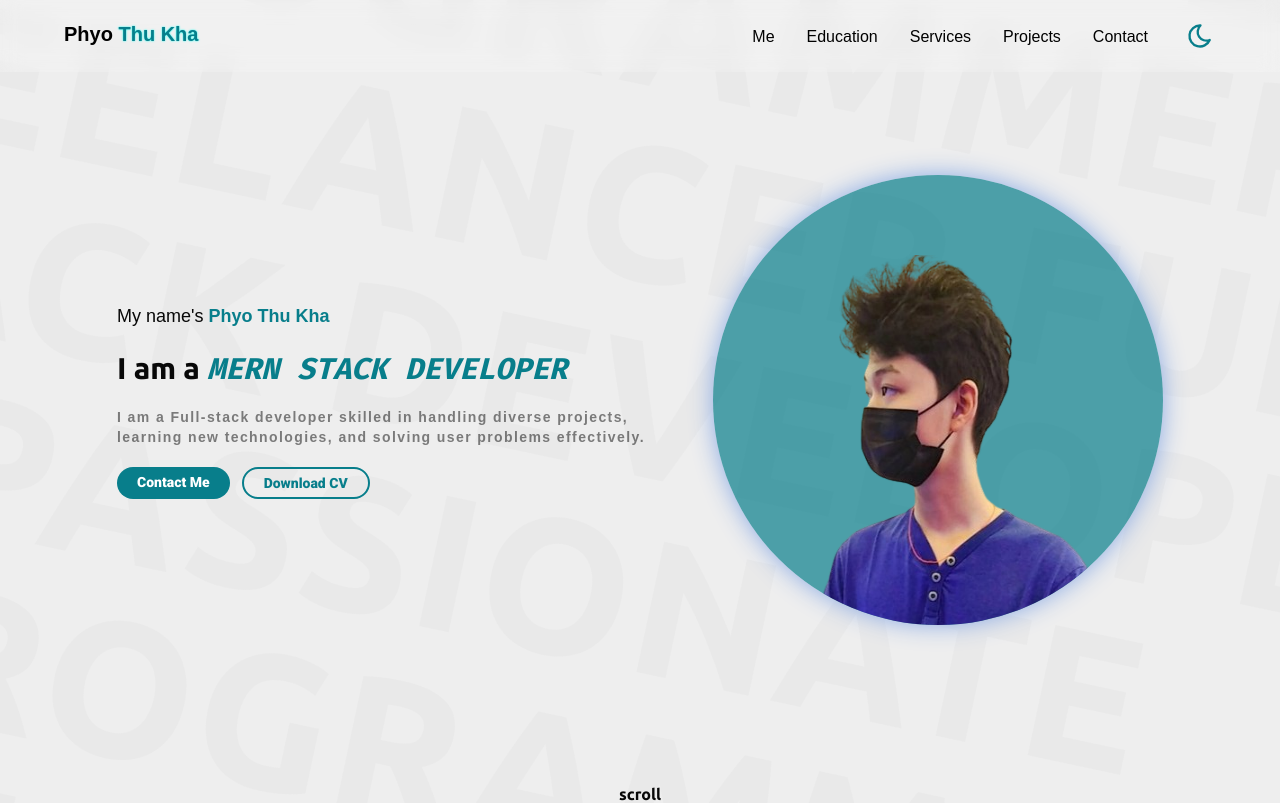
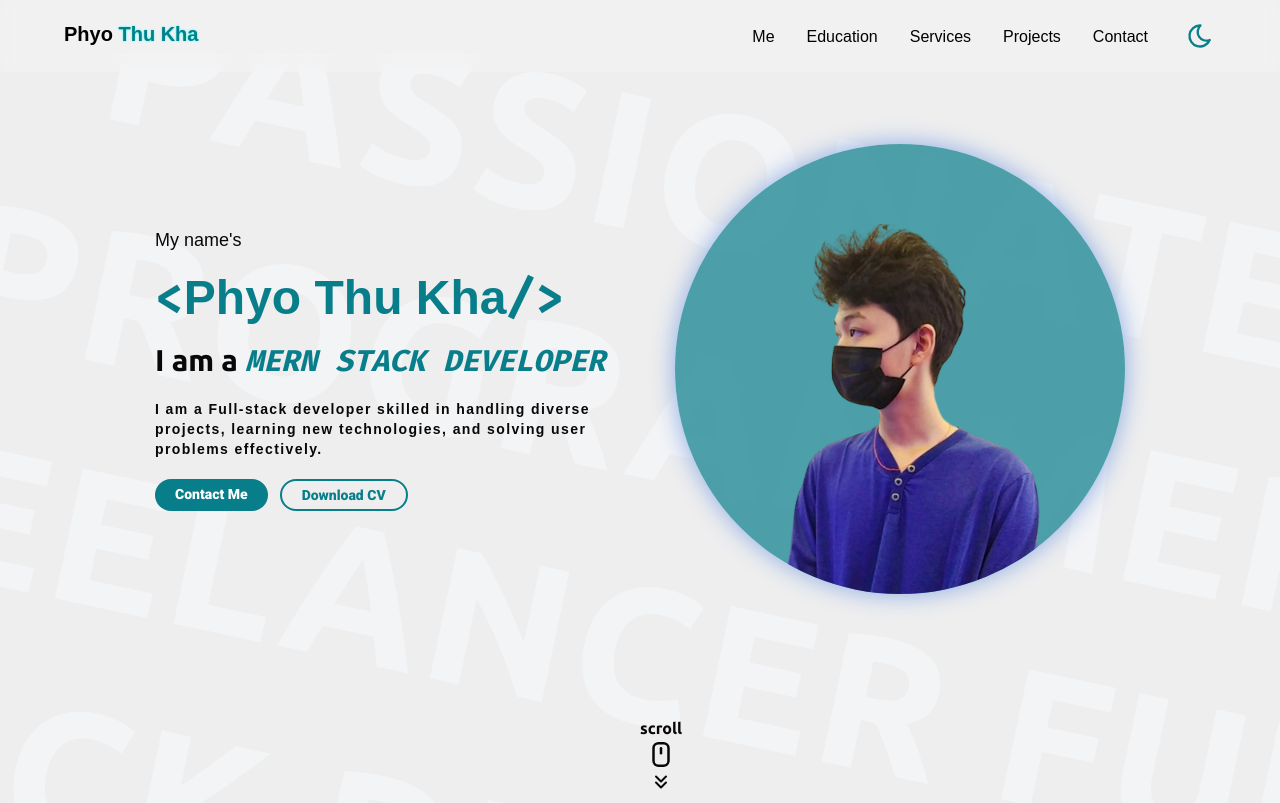
Before and after one commit to phyothukha/phyothukha-porfolio, a Next.js app: page / in a window 1280 px wide. Shown: the top 803 px of the page. Built offline with nearby package versions, Linux system fonts and the light colour scheme; a web font is replaced by a local one.

Commit message:
fix(app): design layout in herosection

```diff
--- a/src/sections/Banner.tsx
+++ b/src/sections/Banner.tsx
@@ -5,38 +5,30 @@ import Link from "next/link";
 
 const Banner = () => {
   return (
-    <section
-      id="#me"
-      className="  bg-opacity-30  relative flex overflow-hidden "
-    >
-      <p
+    <section id="#me" className="  relative mt-16 overflow-hidden ">
+      <span
         aria-hidden="true"
-        className="bg-text absolute bottom-0 rotate-12 dark:text-[#3534344c] text-[#e7e7e7b4]  text-9xl scale-150 tracking-wide font-bold select-none pointer-events-none text-center -z-20"
+        className="bg-text absolute leading-tight top-36 rotate-12 text-gray-100 dark:text-[#4b4a4a31] text-[#e7e7e7b4] text-9xl scale-150 tracking-wide font-bold select-none pointer-events-none text-center -z-20"
       >
         PASSIONATE PROGRAMMER FREELANCER FULL-STACK DEVELOPER
-        <span className=" xl:inline-block hidden">
-          PASSIONATE PROGRAMMER FREELANCER FULL-STACK DEVELOPER
       </span>
-        <span className=" xl:inline-block hidden">
-          PASSIONATE PROGRAMMER FREELANCER FULL-STACK DEVELOPER
-        </span>
+      <div className=" w-full flex flex-col items-center lg:justify-start justify-evenly">
+        <div className=" flex lg:flex-row items-center md:pb-40 pb-10  flex-col-reverse gap-5  font-Roboto container max-w-6xl mx-auto    lg:gap-5 justify-center  flex-wrap-reverse  min-h-[769px]  lg:px-0 px-10  ">
+          <article className=" lg:w-1/2 selection:bg-wtsecondary dark:selection:bg-secondary max-w-[500px]  flex flex-col gap-1 lg:gap-5 text-start ">
+            <p className=" lg:text-lg selection:text-primary text-sm font-normal font-Poetsen text-opacity-20 ">
+              My name{"'"}s{" "}
             </p>
-      <div className=" w-full flex flex-col items-center lg:justify-start justify-evenly">
-        <div className=" flex lg:flex-row  flex-col-reverse gap-10  font-Roboto container max-w-6xl mx-auto items-center   lg:gap-5 justify-center  flex-wrap-reverse  lg:h-screen  lg:px-0 px-10  ">
-          <article className=" lg:w-1/2 self-center flex flex-col gap-5 lg:text-start text-center">
-            <p className=" lg:text-lg  text-sm font-normal font-Poetsen text-opacity-20 ">
-              My name{"'"}s{" "}
-              <span className=" dark:text-secondary text-wtsecondary text-sm lg:text-lg font-Poetsen">
-                Phyo Thu Kha
-              </span>
+            <p className=" md:text-3xl text-xl dark:text-secondary dark:selection:text-darkary selection:text-primary text-wtsecondary lg:text-5xl font-Poetsen">
+              <span className="  font-Fira"> {"<"}</span>Phyo Thu Kha
+              <span className=" font-Fira">{"/>"}</span>
             </p>
-            <h2 className=" lg:text-3xl text-2xl font-bold lg:font-semibold font-Ubuntu ">
+            <h2 className=" lg:text-3xl text-2xl font-bold lg:font-semibold font-Ubuntu selection:text-primary dark:selection:text-darkary ">
               I am a{" "}
-              <span className=" dark:text-secondary text-wtsecondary italic font-bold font-Fira">
+              <span className=" dark:text-secondary  text-wtsecondary italic font-bold font-Fira">
                 MERN STACK DEVELOPER
               </span>
             </h2>
-            <p className="  tracking-widest font-Poetsen font-bold opacity-50 text-xs lg:text-sm">
+            <p className="  tracking-widest selection:text-primary dark:selection:text-darkary font-Poetsen font-bold text-xs lg:text-sm">
               I am a Full-stack developer skilled in handling diverse projects,
               learning new technologies, and solving user problems effectively.
             </p>
@@ -55,17 +47,18 @@ const Banner = () => {
               </button>
             </div>
           </article>
-          <aside className=" dark:bg-secondary bg-wtsecondary bg-opacity-70 lg:w-[450px] w-[300px] h-[300px] lg:h-[450px] rounded-full  transition ease-in-out duration-500 cursor-pointer overflow-hidden dark:shadow-3xl shadow-5xl hover:shadow-6xl dark:hover:shadow-4xl ">
+          <aside className=" dark:bg-secondary  bg-wtsecondary bg-opacity-70 lg:w-[450px] w-[300px] h-[300px] lg:h-[450px] rounded-full  transition ease-in-out duration-500 cursor-pointer overflow-hidden dark:shadow-3xl shadow-5xl hover:shadow-6xl dark:hover:shadow-4xl ">
             <div className=" absolute -bottom-50 "></div>
             <Image
               src={phyothukha}
-              className=" mt-20 lg:w-[500px] w-[300px] h-[300px] lg:h-[500px]"
+              className=" mt-20 mx-auto lg:w-[400px] w-[300px] h-[300px] lg:h-[400px]"
               alt="Phyo Thu Kha photo"
               priority
             />
           </aside>
         </div>
-        <div className=" animate  animate-bounce text-center">
+      </div>
+      <div className=" absolute md:inline hidden  left-[50%] transform translate-x-[-50%] bottom-5  animate  animate-bounce text-center">
         <p>scroll</p>
         <svg
           xmlns="http://www.w3.org/2000/svg"
@@ -101,7 +94,6 @@ const Banner = () => {
           <path d="M7 13l5 5l5 -5" />
         </svg>
       </div>
-      </div>
     </section>
   );
 };
```
Lines whose indentation alone changed are shown as unchanged.
